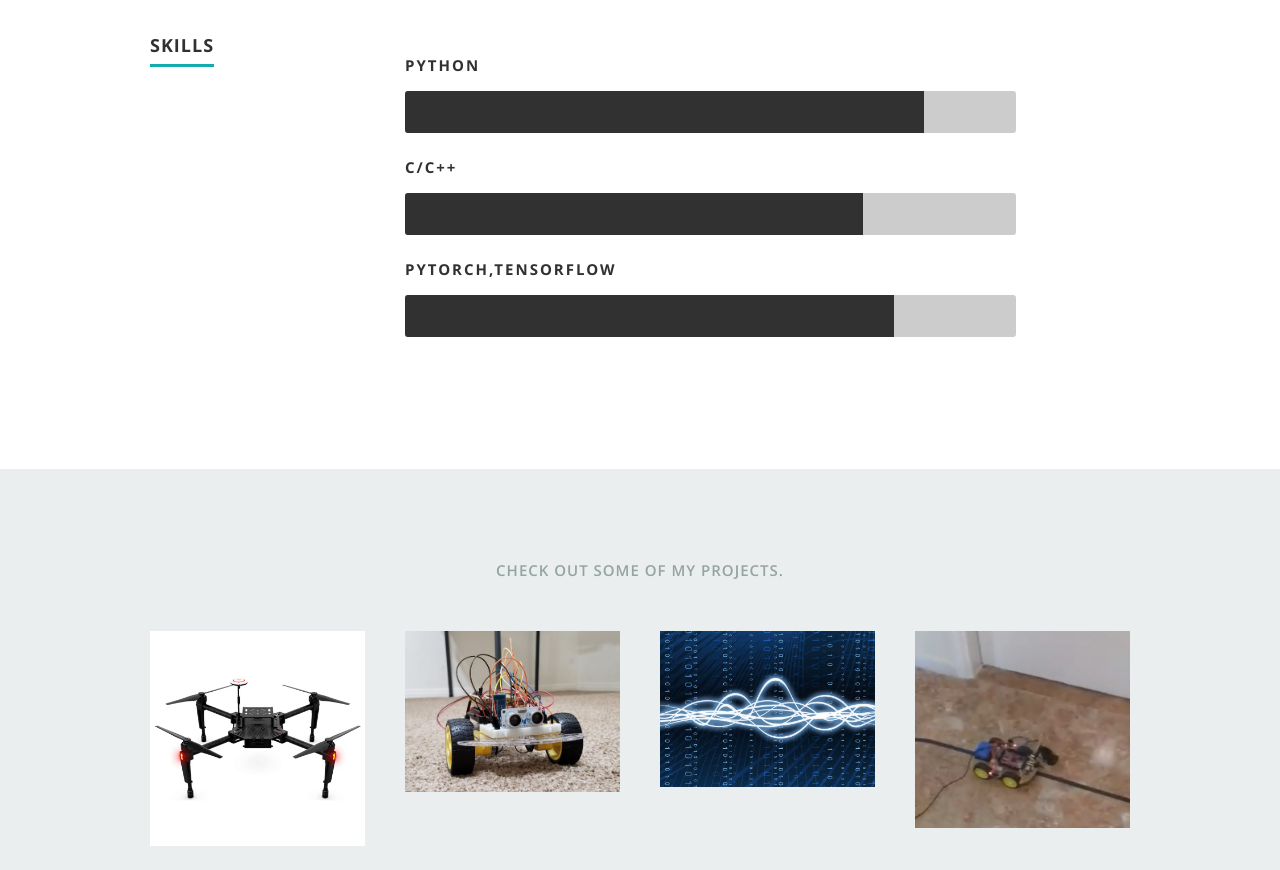
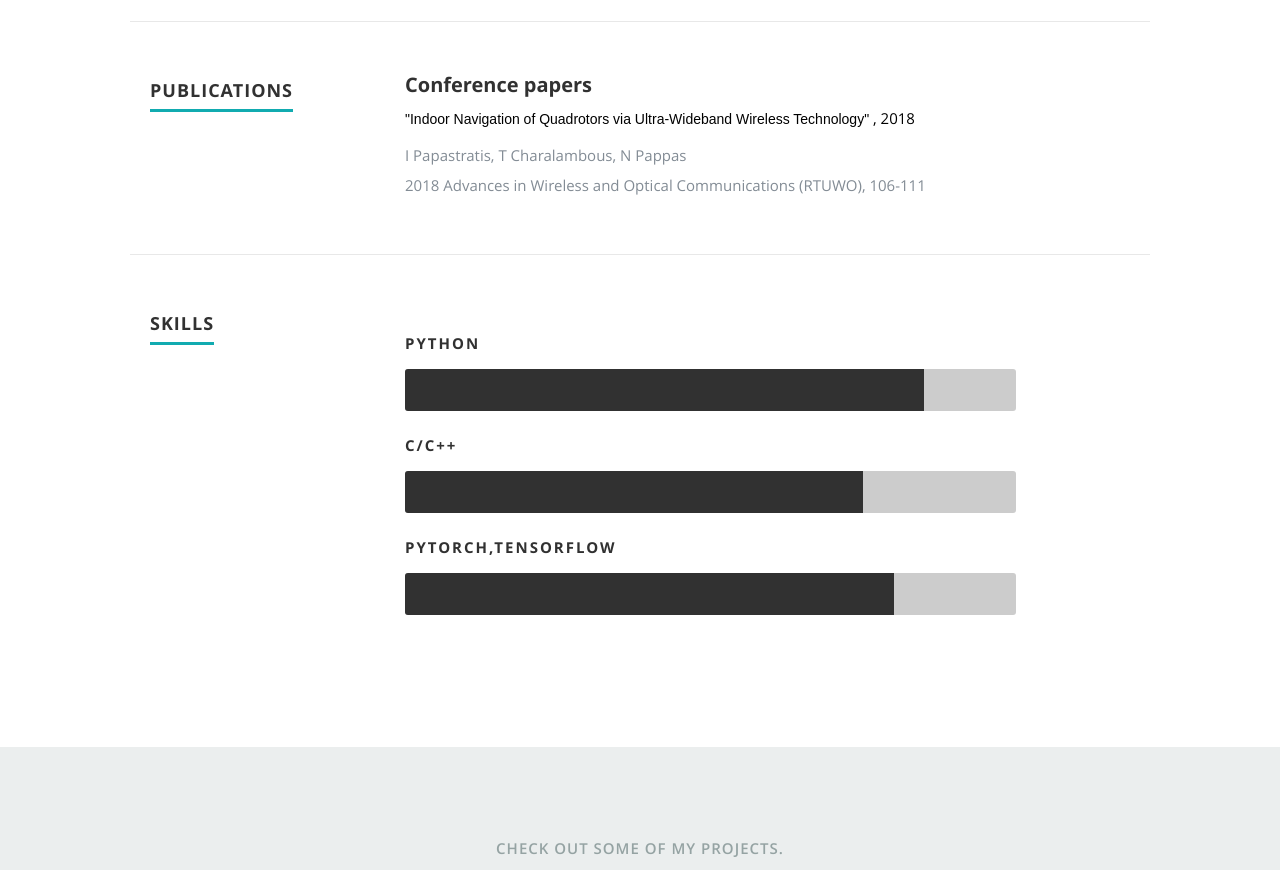
Before and after one commit to iliasprc/iliasprc.github.io, a plain HTML site: page index.html in a window 1280 px wide. Shown: the part 2379-3249 px from the top of the page. Drawn offline with nearby package versions, Linux system fonts and the light colour scheme.

Commit message:
some changes

```diff
--- a/css/layout.css
+++ b/css/layout.css
@@ -262,7 +262,7 @@ ul#nav li.current a { color: #F06000; }
 #resume .header-col { padding-top: 9px; }
 #resume .main-col { padding-right: 10%; }
 
-.education, .work {
+.education, .work,.publications {
    margin-bottom: 48px;
    padding-bottom: 24px;
    border-bottom: 1px solid #E8E8E8;
@@ -273,6 +273,14 @@ ul#nav li.current a { color: #F06000; }
    margin-bottom: 18px;
    margin-top: 9px;
 }
+
+#resume .publication {
+   font: 14px/16px 'italic', sans-serif;
+   color: #000;
+   margin-bottom: 10px;
+   margin-top: 5px;
+}
+
 #resume .info span {
    margin-right: 5px;
    margin-left: 5px;
@@ -737,7 +745,7 @@ call-to-action .button {
 /* Flex Slider
 /* ------------------------------------------------------------------ */
 
-/* Reset */
+/* uet */
 .flexslider a:active,
 .flexslider a:focus  { outline: none; }
 .slides,
--- a/index.html
+++ b/index.html
@@ -139,7 +139,7 @@
       ----------------------------------------------- -->
       <div class="row education">
 
-         <div class="three columns header-col">
+         <div class="four columns header-col">
             <h1><span>Education</span></h1>
          </div>
 
@@ -225,6 +225,28 @@
       </div> <!-- End Work -->
 
 
+      <div class="row publications">
+
+        <div class="three columns header-col">
+           <h1><span>Publications</span></h1>
+        </div>
+        <div class="nine columns main-col">
+          <div class="row item">
+              <div class="twelve columns">
+                <h4> Conference papers </h4>
+                <p class="publication">"Indoor Navigation of Quadrotors via Ultra-Wideband Wireless Technology" <em class="date">, 2018</em></p>
+                        <p> I Papastratis, T Charalambous, N Pappas<br>
+                        2018 Advances in Wireless and Optical Communications (RTUWO), 106-111</p>
+
+
+              </div>
+
+
+
+
+           </div>
+        </div>
+          </div>
       <!-- Skills -->
       <div class="row skill">
 
```
Also changed, not shown: images/profile2.jpg (added), images/profile3.jpg (added).
